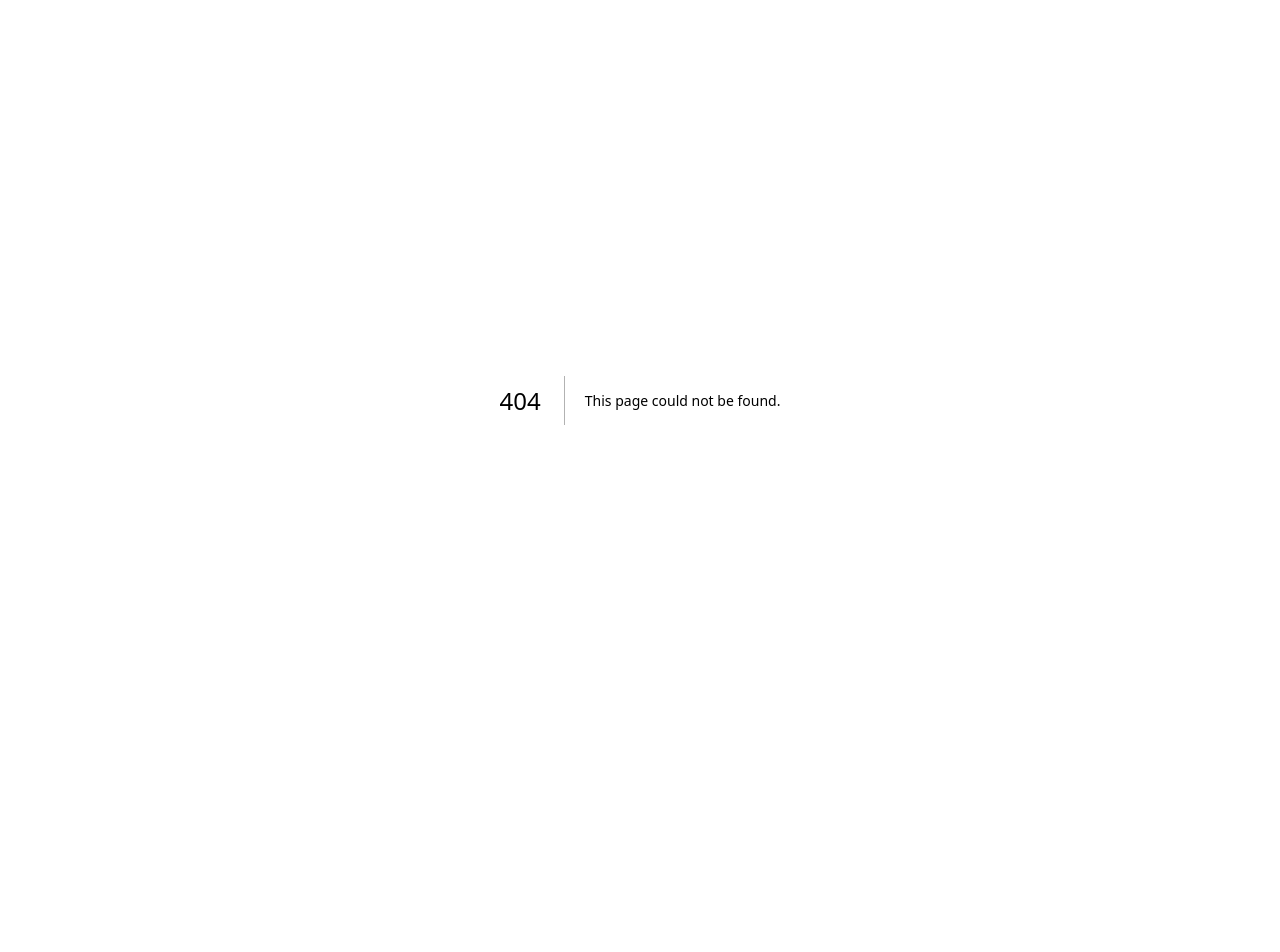
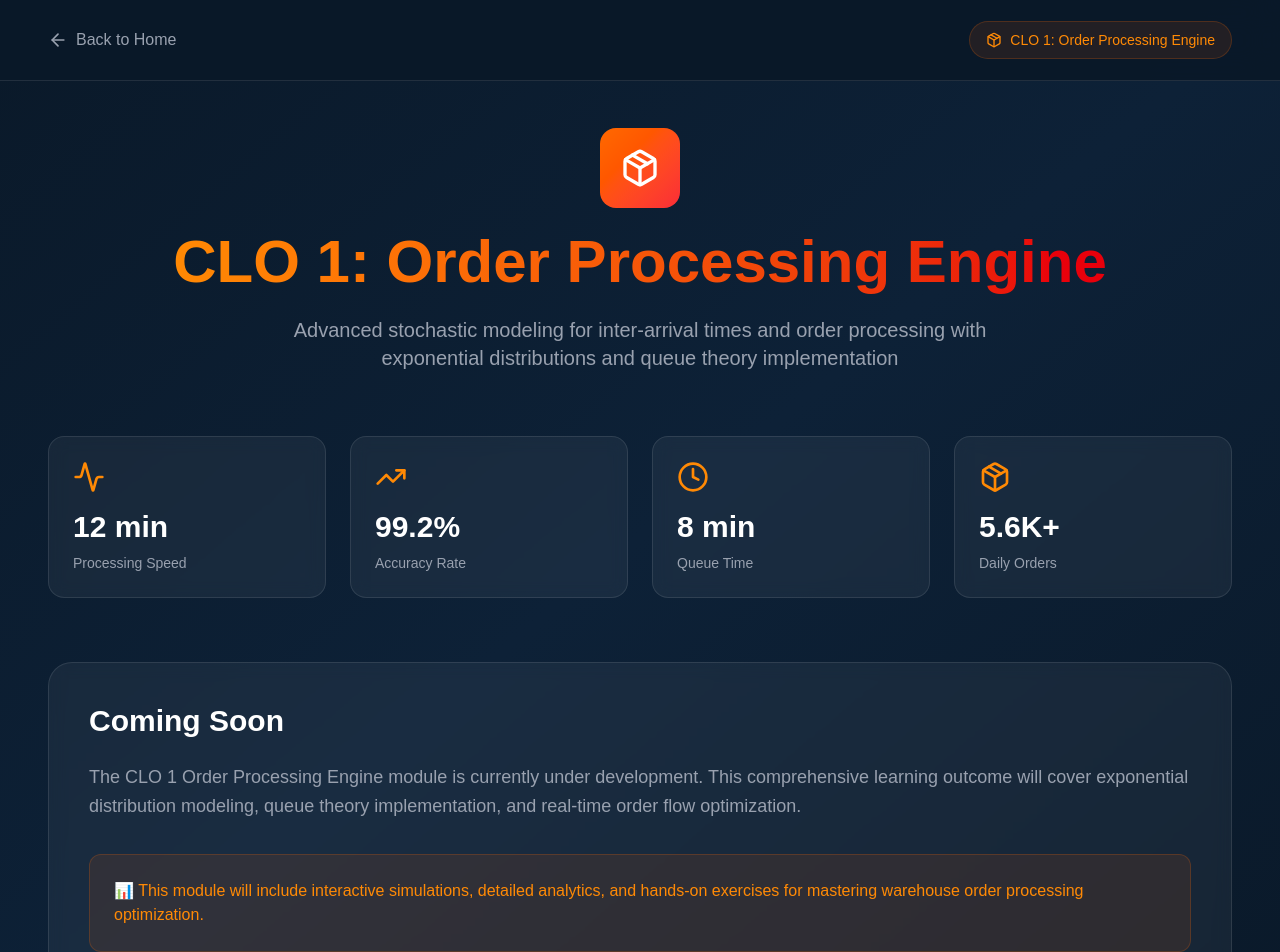
Before and after one commit to NadeemAhmad3/E-commerce-Order-Fullfillment-Warehouse-Queuing-Analysis, a Next.js app: page /clo1 in a window 1280 px wide. Before the commit this address had no page. Shown: the top 952 px of the page. Before the commit the page ends 800 px from the top, so only its background shows below. Built offline with nearby package versions, Linux system fonts and the light colour scheme.

Commit message:
Create page.tsx

```diff
--- /dev/null
+++ b/src/app/clo1/page.tsx
@@ -0,0 +1,94 @@
+// app/clo1/page.tsx
+'use client';
+
+import React from 'react';
+import { useRouter } from 'next/navigation';
+import { ArrowLeft, Package, Activity, TrendingUp, Clock } from 'lucide-react';
+
+export default function CLO1Page() {
+  const router = useRouter();
+
+  return (
+    <div className="min-h-screen bg-gradient-to-br from-[#0a1929] via-[#0d2137] to-[#0a1929]">
+      {/* Navigation */}
+      <nav className="fixed top-0 left-0 right-0 z-50 bg-[#0a1929]/95 backdrop-blur-lg border-b border-white/10">
+        <div className="max-w-7xl mx-auto px-6 md:px-10 lg:px-12 h-20 flex items-center justify-between">
+          <button
+            onClick={() => router.push('/')}
+            className="flex items-center gap-2 text-gray-400 hover:text-orange-400 transition-colors"
+          >
+            <ArrowLeft className="w-5 h-5" />
+            <span className="font-medium">Back to Home</span>
+          </button>
+
+          <div className="flex items-center gap-2 px-4 py-2 bg-orange-500/10 border border-orange-500/20 rounded-full">
+            <Package className="w-4 h-4 text-orange-400" />
+            <span className="text-sm text-orange-400 font-medium">CLO 1: Order Processing Engine</span>
+          </div>
+        </div>
+      </nav>
+
+      {/* Main Content */}
+      <main className="pt-32 pb-20 px-6 md:px-10 lg:px-12">
+        <div className="max-w-7xl mx-auto">
+          {/* Hero Section */}
+          <div className="text-center mb-16">
+            <div className="inline-flex items-center justify-center w-20 h-20 rounded-2xl bg-gradient-to-br from-orange-500 to-red-500 mb-6">
+              <Package className="w-10 h-10 text-white" />
+            </div>
+
+            <h1 className="text-5xl md:text-6xl font-bold mb-6">
+              <span className="bg-gradient-to-r from-orange-400 to-red-600 bg-clip-text text-transparent">
+                CLO 1: Order Processing Engine
+              </span>
+            </h1>
+
+            <p className="text-xl text-gray-400 max-w-3xl mx-auto">
+              Advanced stochastic modeling for inter-arrival times and order processing
+              with exponential distributions and queue theory implementation
+            </p>
+          </div>
+
+          {/* Metrics Grid */}
+          <div className="grid md:grid-cols-4 gap-6 mb-16">
+            {[
+              { icon: Activity, label: 'Processing Speed', value: '12 min', color: 'orange' },
+              { icon: TrendingUp, label: 'Accuracy Rate', value: '99.2%', color: 'blue' },
+              { icon: Clock, label: 'Queue Time', value: '8 min', color: 'purple' },
+              { icon: Package, label: 'Daily Orders', value: '5.6K+', color: 'green' }
+            ].map((metric, index) => {
+              const Icon = metric.icon;
+              return (
+                <div
+                  key={index}
+                  className="p-6 bg-white/5 backdrop-blur-sm border border-white/10 rounded-2xl hover:border-orange-500/30 transition-all"
+                >
+                  <Icon className="w-8 h-8 text-orange-400 mb-4" />
+                  <p className="text-3xl font-bold text-white mb-2">{metric.value}</p>
+                  <p className="text-sm text-gray-400">{metric.label}</p>
+                </div>
+              );
+            })}
+          </div>
+
+          {/* Content */}
+          <div className="p-10 bg-white/5 backdrop-blur-sm border border-white/10 rounded-3xl">
+            <h2 className="text-3xl font-bold text-white mb-6">Coming Soon</h2>
+            <p className="text-lg text-gray-400 leading-relaxed">
+              The CLO 1 Order Processing Engine module is currently under development.
+              This comprehensive learning outcome will cover exponential distribution modeling,
+              queue theory implementation, and real-time order flow optimization.
+            </p>
+
+            <div className="mt-8 p-6 bg-orange-500/10 border border-orange-500/20 rounded-xl">
+              <p className="text-orange-400 font-medium">
+                📊 This module will include interactive simulations, detailed analytics,
+                and hands-on exercises for mastering warehouse order processing optimization.
+              </p>
+            </div>
+          </div>
+        </div>
+      </main>
+    </div>
+  );
+}
```
